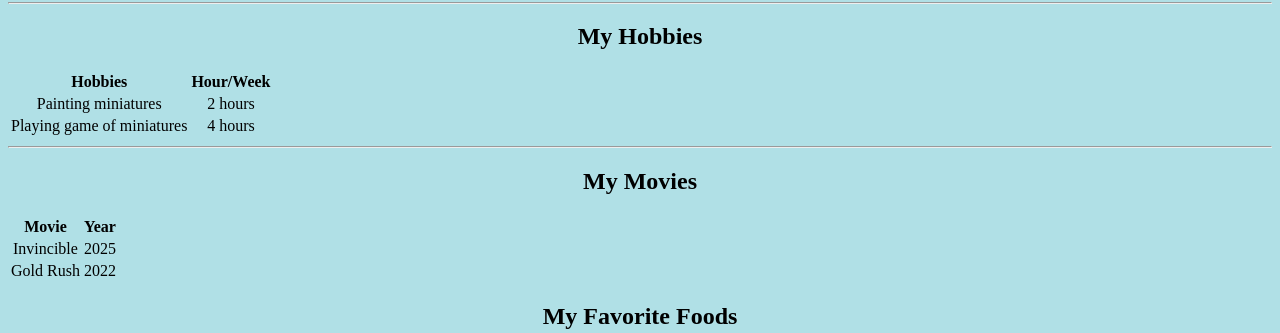
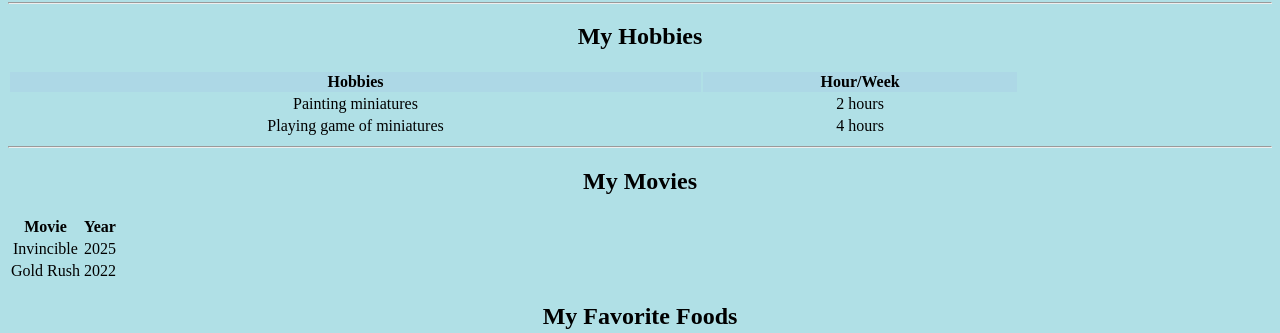
Before and after one commit to MiniatureWorriar/MiniaturesChat, a plain HTML site: page index.html in a window 1280 px wide. Shown: the part 467-800 px from the top of the page. Drawn offline with Linux system fonts and the light colour scheme.

Commit message:
Update index.html

```diff
--- a/index.html
+++ b/index.html
@@ -27,6 +27,19 @@
         border: 3px solid green;
         margin-top: 10px
       }
+      .table-style1 {
+        width: 80%;
+        margin:20px auto
+        border: 2px solid navy
+      }
+      .table-style1 th, .table-style1 td{
+        border: 1px solid navy
+        padding: 10px
+        text-align: centeer
+      }
+      .table-style1 th {
+        background-color: lightblue
+      }
     </style>
     <title>Community Miniatures Webpage</title>
   </head>
@@ -49,7 +62,7 @@
        </section>
       <hr>
       <h2>My Hobbies</h2>
-      <table>
+      <table class="table-style1">
         <tr>
           <th>Hobbies</th>
           <th>Hour/Week</th>
```
